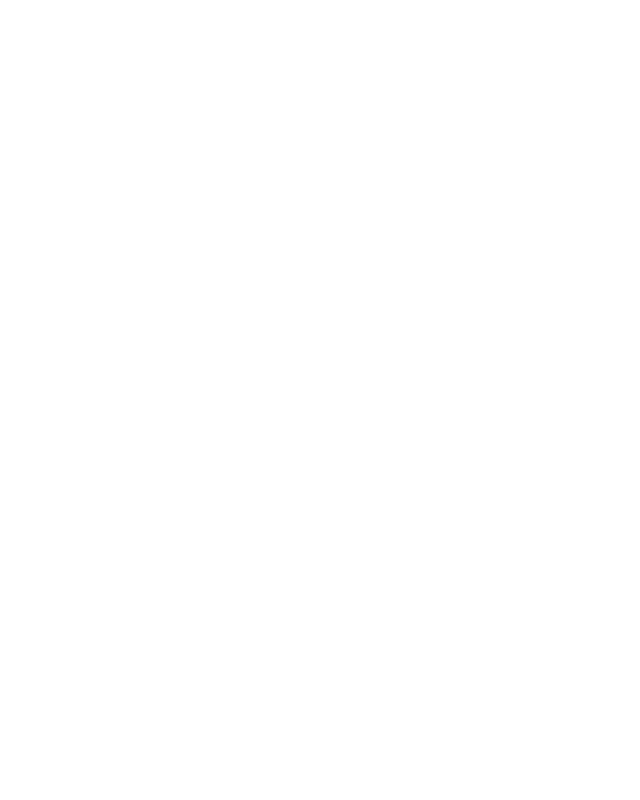
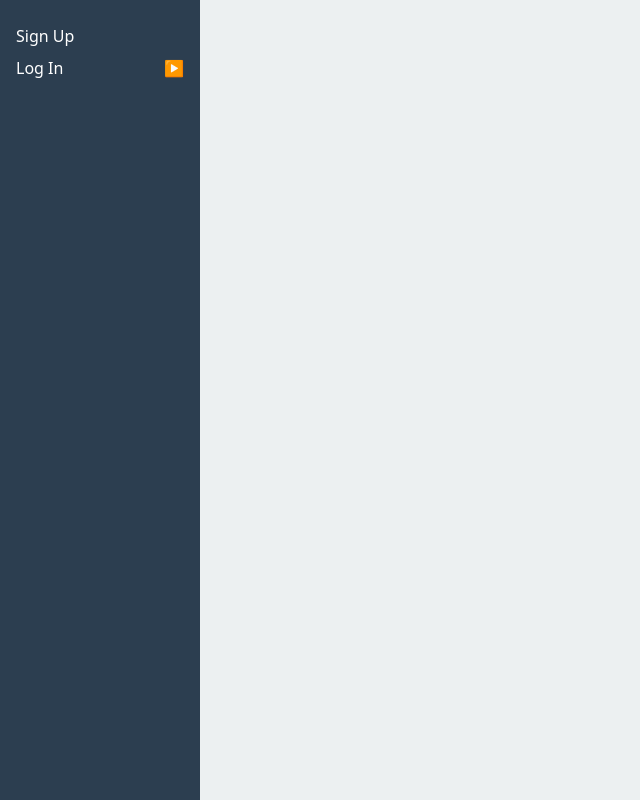
Before and after one commit to MystericalTH/EventManagement, a SvelteKit app in the folder src/frontend/: page / in a window 1280 px wide. Shown: the whole page, without its empty margins (0-640 px from the left). Built offline with nearby package versions, Linux system fonts and the light colour scheme.

Commit message:
add sidebar login signup

```diff
--- a/src/frontend/src/routes/+layout.svelte
+++ b/src/frontend/src/routes/+layout.svelte
@@ -1,10 +1,40 @@
 <script lang="ts">
 	import '../app.css';
 	import Sidebar from '$lib/Sidebar.svelte';
+
+	const sidebarItems = [
+		{
+			text: 'Sign Up',
+			href: '/signup',
+			subitems: null
+		},
+		{
+			text: 'Log In',
+			href: null,
+			subitems: [
+				{ text: 'Member', href: '/login', subitems: null },
+				{ text: 'Admin', href: '/logout', subitems: null },
+				{ text: 'Developer', href: '/logout', subitems: null }
+			]
+		}
+	];
 </script>
 
 <div class="layout">
+	<Sidebar items={sidebarItems} />
 	<main>
 		<slot></slot>
 	</main>
 </div>
+
+<style>
+	.layout {
+		display: flex;
+		height: 100vh;
+	}
+	main {
+		flex: 1;
+		padding: 1rem;
+		background-color: #ecf0f1;
+	}
+</style>
```
